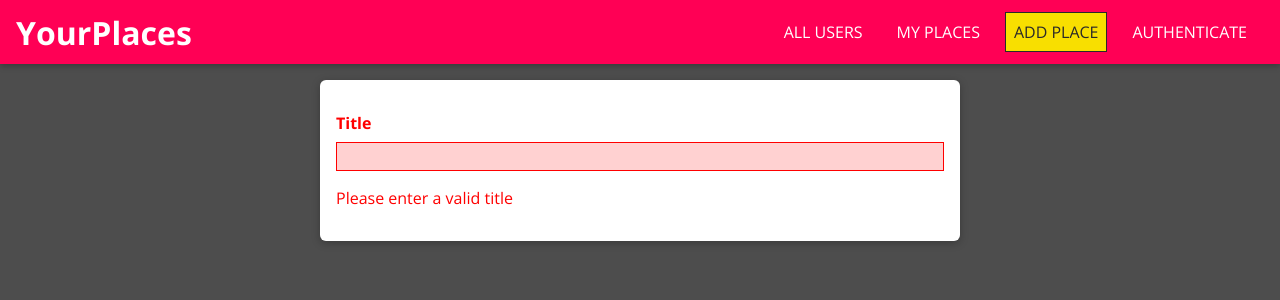
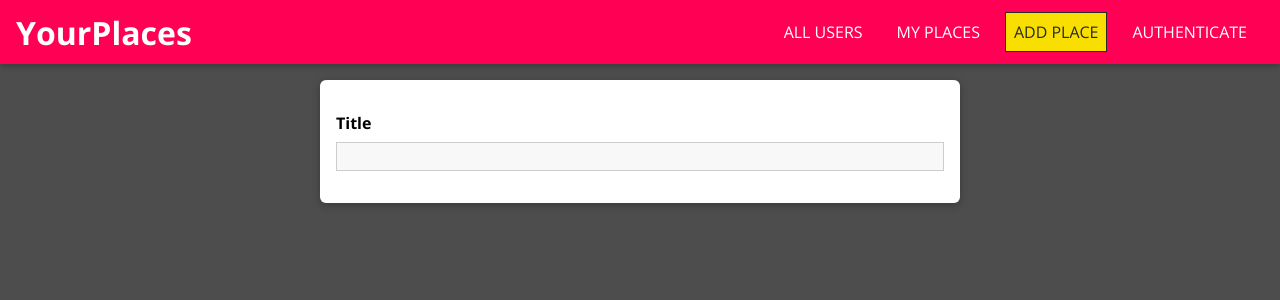
Before and after one commit to joexyjay/SpotShare, a React (Vite) app in the folder frontend/: page /places/new in a window 1280 px wide. Shown: the top 300 px of the page. Built offline with nearby package versions, Linux system fonts and the light colour scheme.

Commit message:
add validator

```diff
--- a/frontend/src/places/pages/NewPlace.tsx
+++ b/frontend/src/places/pages/NewPlace.tsx
@@ -1,5 +1,6 @@
 import "./NewPlace.css";
 import Input from "../../shared/components/FormElements/Input";
+import { VALIDATOR_REQUIRE } from "../../shared/util/validator";
 const NewPlace = () => {
   return (
     <form className="place-form">
@@ -8,6 +9,7 @@ const NewPlace = () => {
         type="text"
         label="Title"
         id=""
+        validators={[{ ...VALIDATOR_REQUIRE(), value: "" }]}
         errorText="Please enter a valid title"
       />
     </form>
--- a/frontend/src/shared/components/FormElements/Input.tsx
+++ b/frontend/src/shared/components/FormElements/Input.tsx
@@ -1,4 +1,5 @@
 import { useReducer } from "react";
+import { validate } from "../../util/validator";
 import "./Input.css";
 
 interface InputProps {
@@ -12,17 +13,41 @@ interface InputProps {
   onChange?: (
     event: React.ChangeEvent<HTMLInputElement | HTMLTextAreaElement>
   ) => void;
+  onBlur?: () => void;
   errorText: string;
+  validators: Validator[];
 }
 
-// eslint-disable-next-line @typescript-eslint/no-explicit-any
-const inputReducer = (state: any, action: any) => {
+interface InputState {
+  value: string;
+  isValid: boolean;
+  isTouched: boolean;
+}
+
+interface Action {
+  type: string;
+  val: string;
+  validators: Validator[];
+}
+
+interface Validator {
+  type: string;
+  value: string | number;
+}
+
+const inputReducer = (state: InputState, action: Action) => {
   switch (action.type) {
     case "CHANGE":
       return {
         ...state,
         value: action.val,
-        isValid: true,
+        isValid: validate(action.val, action.validators),
+      };
+
+    case "TOUCH":
+      return {
+        ...state,
+        isTouched: true,
       };
     default:
       return state;
@@ -33,12 +58,25 @@ const Input = (props: InputProps) => {
   const [inputState, dispatch] = useReducer(inputReducer, {
     value: "",
     isValid: false,
+    isTouched: false,
   });
 
   const changeHandler = (
     event: React.ChangeEvent<HTMLInputElement | HTMLTextAreaElement>
   ) => {
-    dispatch({ type: "CHANGE", val: event.target.value });
+    dispatch({
+      type: "CHANGE",
+      val: event.target.value,
+      validators: props.validators,
+    });
+  };
+
+  const touchHandler = () => {
+    dispatch({
+      type: "TOUCH",
+      val: "",
+      validators: [],
+    });
   };
 
   const element =
@@ -48,6 +86,7 @@ const Input = (props: InputProps) => {
         type={props.type}
         placeholder={props.placeholder}
         onChange={changeHandler}
+        onBlur={touchHandler}
         value={inputState.value}
       />
     ) : (
@@ -55,18 +94,19 @@ const Input = (props: InputProps) => {
         id={props.id}
         rows={props.rows || 3}
         onChange={changeHandler}
+        onBlur={touchHandler}
         value={inputState.value}
       />
     );
   return (
     <div
       className={`form-control ${
-        !inputState.isValid && `form-control--invalid`
+        !inputState.isValid && inputState.isTouched && `form-control--invalid`
       }`}
     >
       <label htmlFor={props.id}>{props.label}</label>
       {element}
-      {!inputState.isValid && <p>{props.errorText}</p>}
+      {!inputState.isValid && inputState.isTouched && <p>{props.errorText}</p>}
     </div>
   );
 };
--- /dev/null
+++ b/frontend/src/shared/util/validator.tsx
@@ -0,0 +1,57 @@
+const VALIDATOR_TYPE_REQUIRE = "REQUIRE";
+const VALIDATOR_TYPE_MINLENGTH = "MINLENGTH";
+const VALIDATOR_TYPE_MAXLENGTH = "MAXLENGTH";
+const VALIDATOR_TYPE_MIN = "MIN";
+const VALIDATOR_TYPE_MAX = "MAX";
+const VALIDATOR_TYPE_EMAIL = "EMAIL";
+const VALIDATOR_TYPE_FILE = "FILE";
+
+export const VALIDATOR_REQUIRE = () => ({ type: VALIDATOR_TYPE_REQUIRE });
+export const VALIDATOR_FILE = () => ({ type: VALIDATOR_TYPE_FILE });
+export const VALIDATOR_MINLENGTH = (val: number): Validator => ({
+  type: VALIDATOR_TYPE_MINLENGTH,
+  val: val,
+});
+export const VALIDATOR_MAXLENGTH = (val: number): Validator => ({
+  type: VALIDATOR_TYPE_MAXLENGTH,
+  val: val,
+});
+export const VALIDATOR_MIN = (val: number): Validator => ({
+  type: VALIDATOR_TYPE_MIN,
+  val: val,
+});
+export const VALIDATOR_MAX = (val: number): Validator => ({
+  type: VALIDATOR_TYPE_MAX,
+  val: val,
+});
+export const VALIDATOR_EMAIL = () => ({ type: VALIDATOR_TYPE_EMAIL });
+
+export interface Validator {
+  type: string;
+  val?: number;
+}
+
+export const validate = (value: string, validators: Validator[]): boolean => {
+  let isValid = true;
+  for (const validator of validators) {
+    if (validator.type === VALIDATOR_TYPE_REQUIRE) {
+      isValid = isValid && value.trim().length > 0;
+    }
+    if (validator.type === VALIDATOR_TYPE_MINLENGTH) {
+      isValid = isValid && value.trim().length >= validator.val!;
+    }
+    if (validator.type === VALIDATOR_TYPE_MAXLENGTH) {
+      isValid = isValid && value.trim().length <= validator.val!;
+    }
+    if (validator.type === VALIDATOR_TYPE_MIN) {
+      isValid = isValid && +value >= validator.val!;
+    }
+    if (validator.type === VALIDATOR_TYPE_MAX) {
+      isValid = isValid && +value <= validator.val!;
+    }
+    if (validator.type === VALIDATOR_TYPE_EMAIL) {
+      isValid = isValid && /^\S+@\S+\.\S+$/.test(value);
+    }
+  }
+  return isValid;
+};
```
